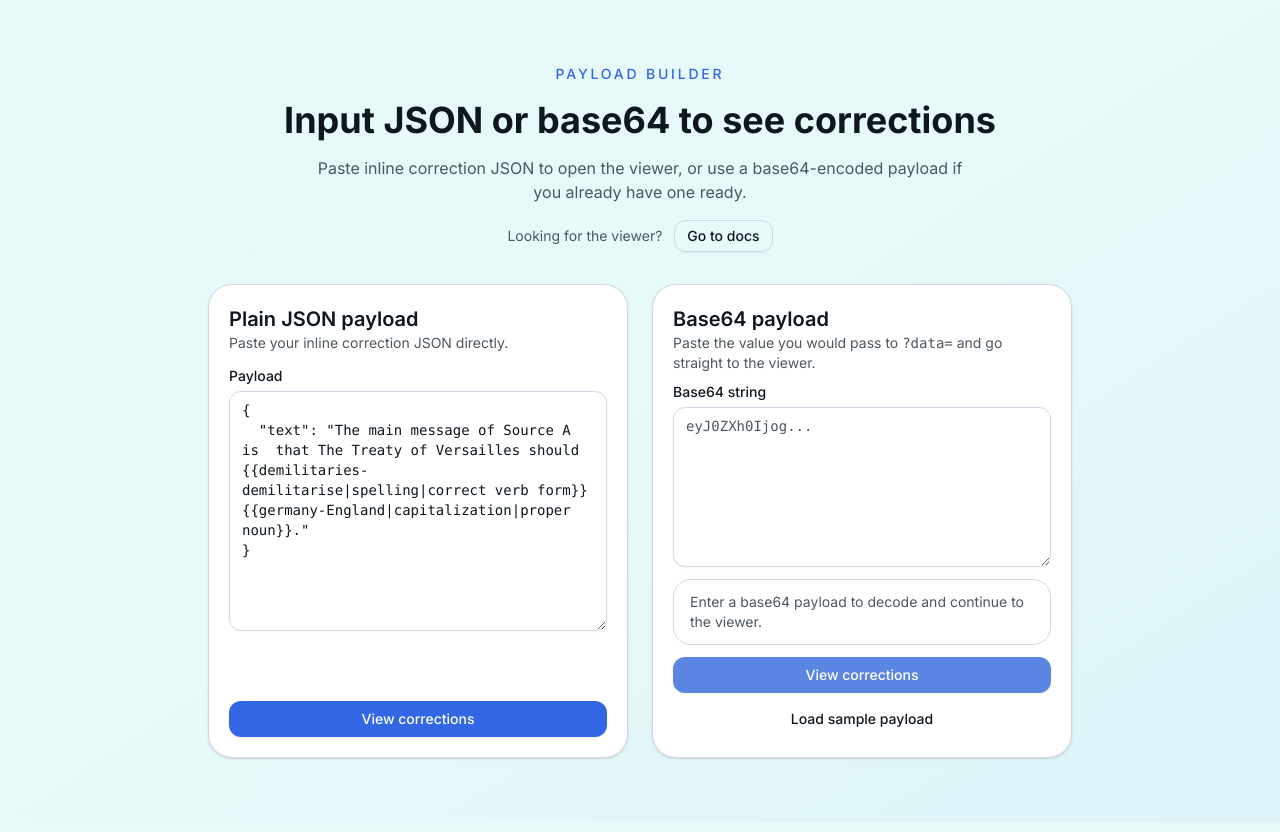
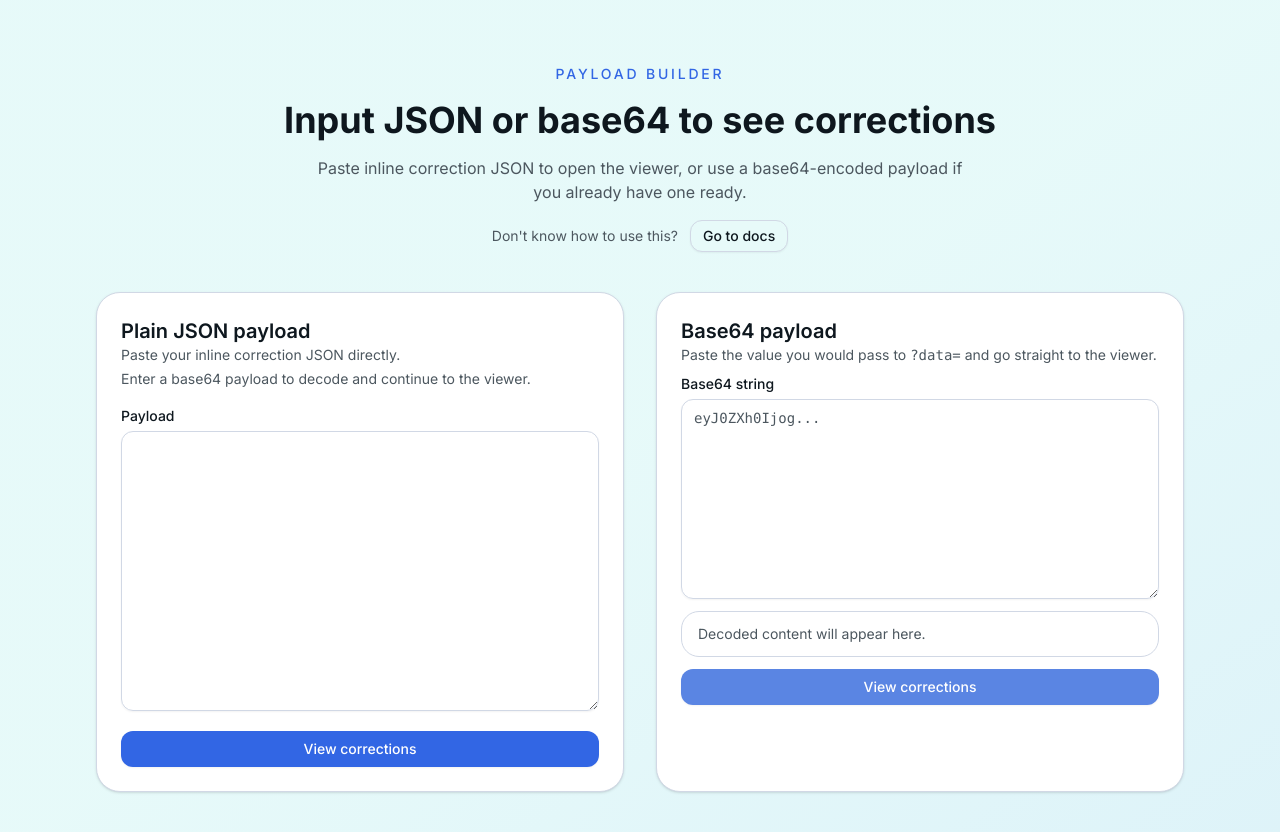
Before and after one commit to rohanod/grammar-correction, a React (Vite) app: page / in a window 1280 px wide. Shown: the top 832 px of the page. Built offline with nearby package versions, Linux system fonts and the light colour scheme.

Commit message:
Adjust payload input sizing and copy

```diff
--- a/src/pages/PayloadInputPage.tsx
+++ b/src/pages/PayloadInputPage.tsx
@@ -7,19 +7,11 @@ import { Button } from '@/components/ui/button'
 import { Label } from '@/components/ui/label'
 import { Textarea } from '@/components/ui/textarea'
 import { Alert, AlertDescription } from '@/components/ui/alert'
-import { generateExampleURL, base64Encode } from '@/lib/correction-parser'
-
-const exampleJson = JSON.stringify(
-  {
-    text: "The main message of Source A is  that The Treaty of Versailles should {{demilitaries-demilitarise|spelling|correct verb form}} {{germany-England|capitalization|proper noun}}."
-  },
-  null,
-  2,
-)
+import { base64Encode } from '@/lib/correction-parser'
 
 export function PayloadInputPage() {
   const navigate = useNavigate()
-  const [jsonInput, setJsonInput] = useState(exampleJson)
+  const [jsonInput, setJsonInput] = useState('')
   const [base64Input, setBase64Input] = useState('')
   const [jsonError, setJsonError] = useState('')
   const [base64Error, setBase64Error] = useState('')
@@ -77,13 +69,9 @@ export function PayloadInputPage() {
     navigate(`/docs?${params.toString()}`)
   }
 
-  const handleExample = () => {
-    window.location.href = generateExampleURL()
-  }
-
   return (
     <div className="min-h-screen bg-gradient-to-br from-background via-background to-primary/5">
-      <div className="max-w-4xl mx-auto px-4 py-10 md:py-16 space-y-8">
+      <div className="max-w-6xl mx-auto px-6 md:px-8 py-10 md:py-16 space-y-10">
         <motion.div
           initial={{ opacity: 0, y: -20 }}
           animate={{ opacity: 1, y: 0 }}
@@ -95,30 +83,33 @@ export function PayloadInputPage() {
             Paste inline correction JSON to open the viewer, or use a base64-encoded payload if you already have one ready.
           </p>
           <div className="flex items-center justify-center gap-3 text-sm">
-            <span className="text-muted-foreground">Looking for the viewer?</span>
+            <span className="text-muted-foreground">Don't know how to use this?</span>
             <Button variant="outline" asChild size="sm">
               <Link to="/docs">Go to docs</Link>
             </Button>
           </div>
         </motion.div>
 
-        <div className="grid gap-6 md:grid-cols-2">
+        <div className="grid gap-8 md:grid-cols-2">
           <motion.form
             initial={{ opacity: 0, y: 20 }}
             animate={{ opacity: 1, y: 0 }}
             transition={{ delay: 0.1 }}
             onSubmit={handleJsonSubmit}
           >
-            <Card className="p-5 h-full flex flex-col gap-4">
+            <Card className="p-6 h-full flex flex-col gap-5">
               <div>
                 <h2 className="text-xl font-semibold">Plain JSON payload</h2>
-                <p className="text-sm text-muted-foreground">Paste your inline correction JSON directly.</p>
+                <p className="text-sm text-muted-foreground space-y-1">
+                  <span className="block">Paste your inline correction JSON directly.</span>
+                  <span className="block">Enter a base64 payload to decode and continue to the viewer.</span>
+                </p>
               </div>
               <div className="space-y-2 flex-1">
                 <Label htmlFor="json-payload">Payload</Label>
                 <Textarea
                   id="json-payload"
-                  className="min-h-[240px] font-mono text-sm"
+                  className="min-h-[280px] font-mono text-sm"
                   value={jsonInput}
                   onChange={(event) => setJsonInput(event.target.value)}
                 />
@@ -134,7 +125,7 @@ export function PayloadInputPage() {
             transition={{ delay: 0.2 }}
             onSubmit={handleBase64Submit}
           >
-            <Card className="p-5 h-full flex flex-col gap-4">
+            <Card className="p-6 h-full flex flex-col gap-5">
               <div className="space-y-3">
                 <div>
                   <h2 className="text-xl font-semibold">Base64 payload</h2>
@@ -144,7 +135,7 @@ export function PayloadInputPage() {
                   <Label htmlFor="base64-payload">Base64 string</Label>
                   <Textarea
                     id="base64-payload"
-                    className="min-h-[160px] font-mono text-sm"
+                    className="min-h-[200px] font-mono text-sm"
                     value={base64Input}
                     onChange={(event) => setBase64Input(event.target.value)}
                     placeholder="eyJ0ZXh0Ijog..."
@@ -153,7 +144,7 @@ export function PayloadInputPage() {
                 </div>
                 <Alert>
                   <AlertDescription className="text-sm">
-                    {base64Preview ? 'Decoded preview:' : 'Enter a base64 payload to decode and continue to the viewer.'}
+                    {base64Preview ? 'Decoded preview:' : 'Decoded content will appear here.'}
                   </AlertDescription>
                 </Alert>
                 {base64Preview && (
@@ -161,12 +152,7 @@ export function PayloadInputPage() {
                     {base64Preview}
                   </pre>
                 )}
-                <div className="flex flex-col gap-2">
-                  <Button type="submit" variant="secondary" className="w-full">View corrections</Button>
-                  <Button type="button" variant="ghost" onClick={handleExample}>
-                    Load sample payload
-                  </Button>
-                </div>
+                <Button type="submit" variant="secondary" className="w-full">View corrections</Button>
               </div>
             </Card>
           </motion.form>
```
